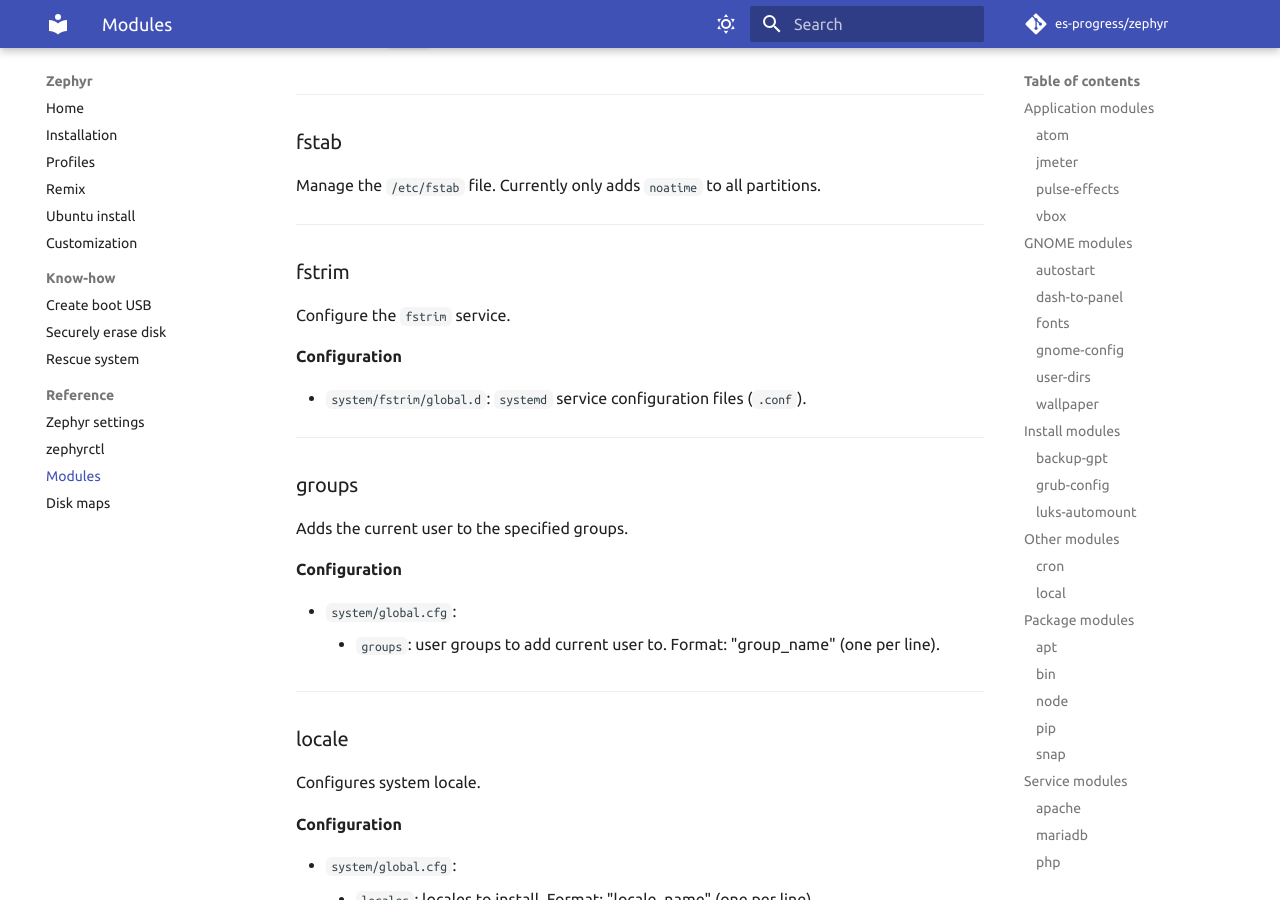
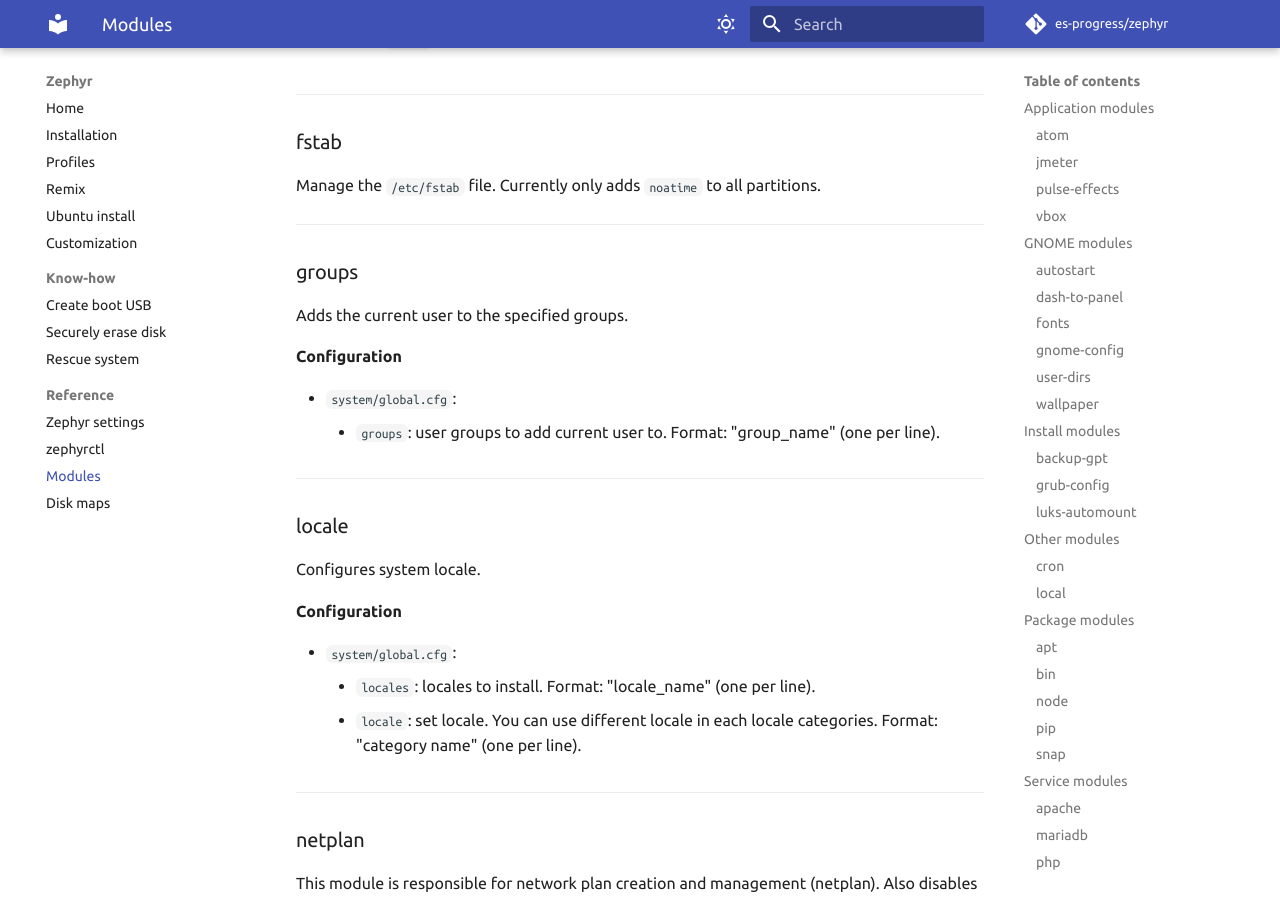
Before and after one commit to es-progress/zephyr, an MkDocs documentation site: the page built from docs/reference/modules.md, in a window 1280 px wide and 900 px high, scrolled down 12832 px. Built offline with MkDocs 1.6.1 and Material for MkDocs 9.7.7, drawn with Linux system fonts in a browser that asks for light colours; emoji names are drawn with the system emoji font; comment, search, counter and statistics services are not loaded.

Commit message:
remove fstrim module

```diff
--- a/docs/reference/modules.md
+++ b/docs/reference/modules.md
@@ -476,16 +476,6 @@ Manage the `/etc/fstab` file. Currently only adds `noatime` to all partitions.
 
 ---
 
-### fstrim
-
-Configure the `fstrim` service.
-
-**Configuration**
-
--   `system/fstrim/global.d`: `systemd` service configuration files (`.conf`).
-
----
-
 ### groups
 
 Adds the current user to the specified groups.
```
Also changed, not shown: 3 other files.
